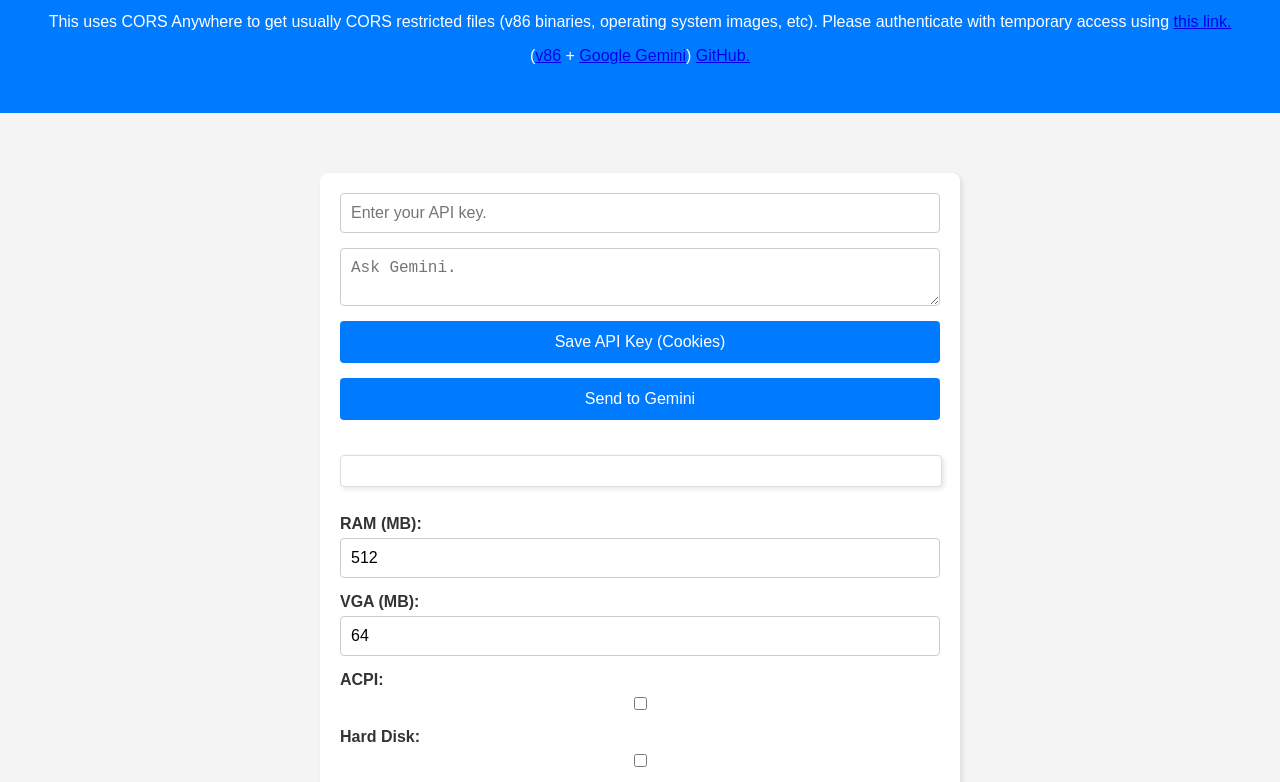
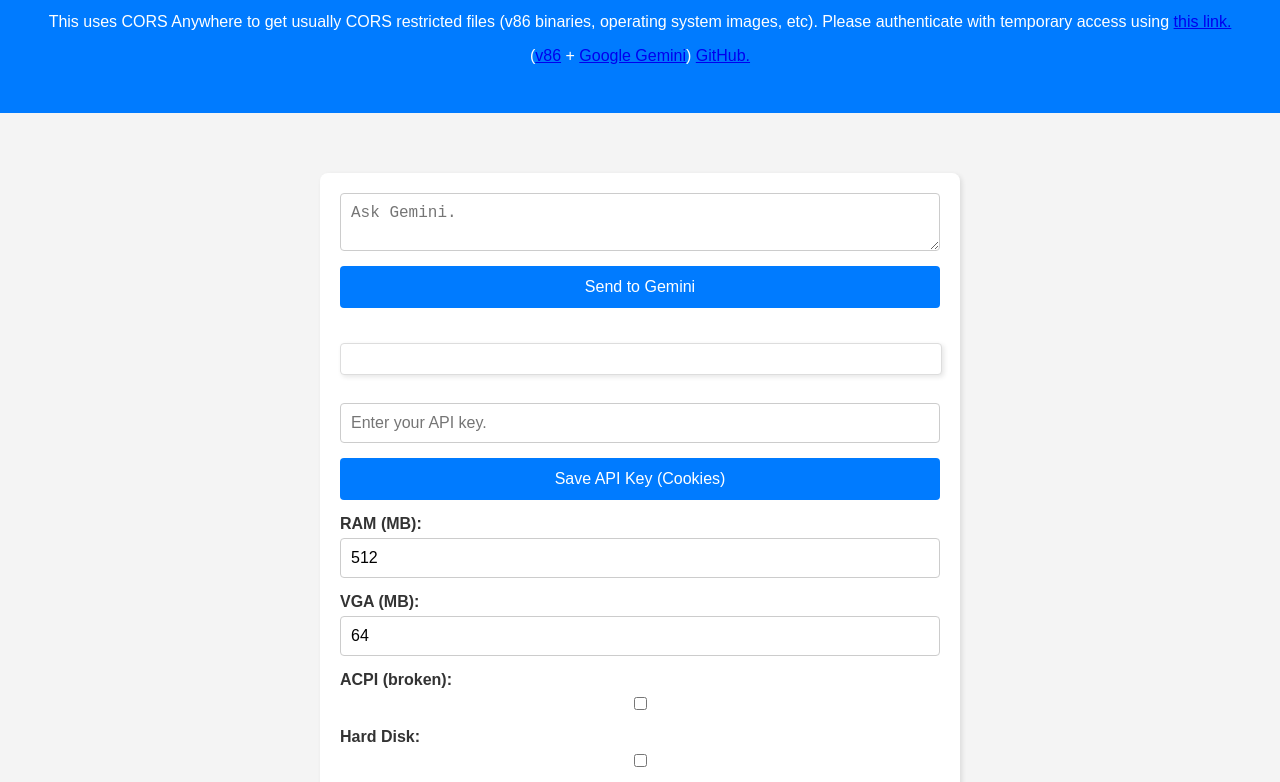
Before and after one commit to olivia1246/gemini-v86, a plain HTML site: page index.html in a window 1280 px wide. Shown: the part 133-915 px from the top of the page. Drawn offline with nearby package versions, Linux system fonts and the light colour scheme.

Commit message:
Update index.html
make it cleaner cuz I think it should be ask gemini and then api key so its easier too see etc

```diff
--- a/index.html
+++ b/index.html
@@ -129,11 +129,11 @@
         <canvas style="display: none"></canvas>
       </div>
       <div id="controls" class="controls">
-        <input id="api_key" type="text" placeholder="Enter your API key.">
         <textarea id="prompt" placeholder="Ask Gemini."></textarea>
-        <button id="save_api_key" onclick="saveApiKey()">Save API Key (Cookies)</button>
         <button id="send_to_gemini">Send to Gemini</button>
         <pre id="response" class="response"></pre>
+        <input id="api_key" type="text" placeholder="Enter your API key.">
+        <button id="save_api_key" onclick="saveApiKey()">Save API Key (Cookies)</button>
         <div class="input-group">
           <label for="ram_size">RAM (MB):</label>
           <input id="ram_size" type="number" value="512">
@@ -143,7 +143,7 @@
           <input id="vga_memory_size" type="number" value="64">
         </div>
         <div class="input-group">
-          <label for="acpi_option">ACPI:</label>
+          <label for="acpi_option">ACPI (broken):</label>
           <input type="checkbox" id="acpi_option">
         </div>
         <div class="input-group">
```
